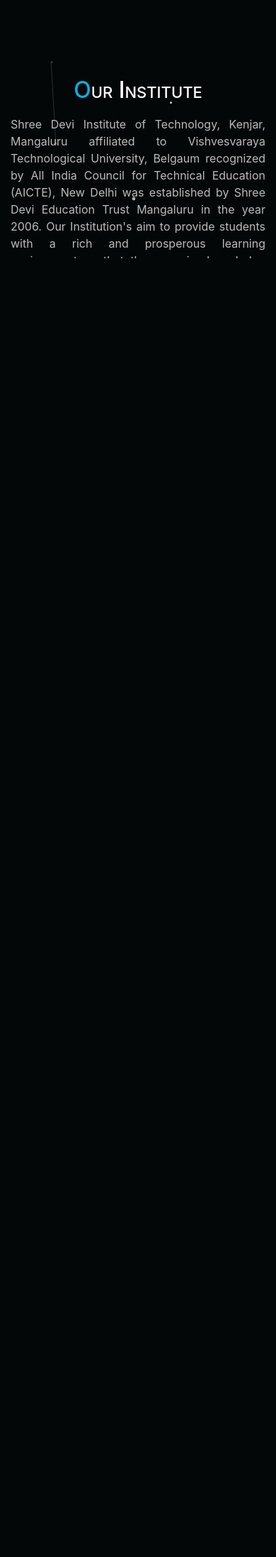
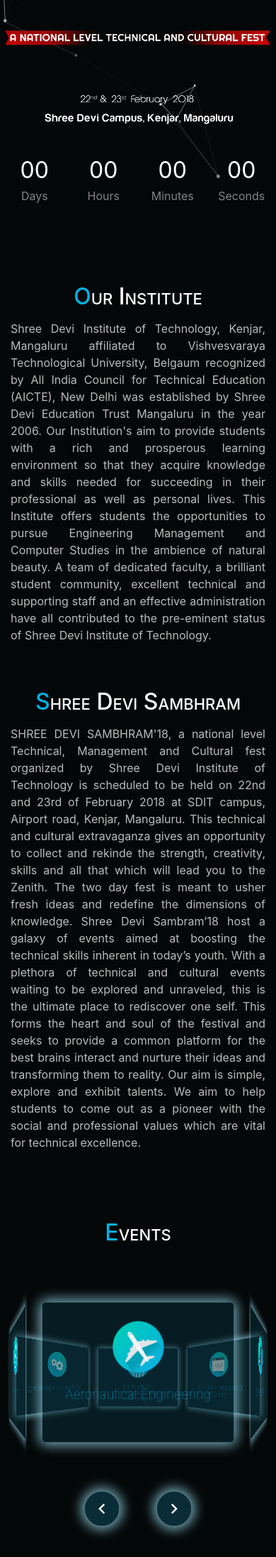
Before and after one commit to aswathkk/sambhram18, a PHP site: page / in a window 390 px wide. Shown: the part 480-2674 px from the top of the page at 71% size. Before the commit the page ends 844 px from the top, so only its background shows below. Run offline with PHP 8.4, Linux system fonts and the light colour scheme; some libraries are stand-ins or nearby versions.

Commit message:
Final version

```diff
--- a/admin/registrations.php
+++ b/admin/registrations.php
@@ -94,7 +94,7 @@
                   <a class="nav-link" id="cv-tab" data-toggle="tab" href="#cv" role="tab" aria-controls="cv" aria-selected="false">CV (<?php echo countNum('cv'); ?>)</a>
                 </li>
                 <li class="nav-item">
-                  <a class="nav-link" id="ec-tab" data-toggle="tab" href="#ec" role="tab" aria-controls="ec" aria-selected="false">EC (<?php echo countNum('ec'); ?>)</a>
+                  <a class="nav-link" id="ec-tab" data-toggle="tab" href="#ec" role="tab" aria-controls="ec" aria-selected="false">EC (<?php echo countNum('ece'); ?>)</a>
                 </li>
                 <li class="nav-item">
                   <a class="nav-link" id="me-tab" data-toggle="tab" href="#me" role="tab" aria-controls="me" aria-selected="false">ME (<?php echo countNum('me'); ?>)</a>
@@ -107,7 +107,7 @@
                 <div class="tab-pane fade show active" id="ae" role="tabpanel" aria-labelledby="ae-tab"><?php $dept="ae"; include('table.php');?></div>
                 <div class="tab-pane fade" id="cse" role="tabpanel" aria-labelledby="cse-tab"><?php $dept="cse"; include('table.php');?></div>
                 <div class="tab-pane fade" id="cv" role="tabpanel" aria-labelledby="cv-tab"><?php $dept="cv"; include('table.php');?></div>
-                <div class="tab-pane fade" id="ec" role="tabpanel" aria-labelledby="ec-tab"><?php $dept="ec"; include('table.php');?></div>
+                <div class="tab-pane fade" id="ec" role="tabpanel" aria-labelledby="ec-tab"><?php $dept="ece"; include('table.php');?></div>
                 <div class="tab-pane fade" id="me" role="tabpanel" aria-labelledby="me-tab"><?php $dept="me"; include('table.php');?></div>
                 <div class="tab-pane fade" id="cul" role="tabpanel" aria-labelledby="cul-tab"><?php $dept="cul"; include('table.php');?></div>
               </div>
--- a/admin/table.php
+++ b/admin/table.php
@@ -14,7 +14,7 @@
                         echo "CS / IS Events";
                       else if($dept == 'cv')
                         echo "Civil Engineering Events";
-                      else if($dept == 'ec')
+                      else if($dept == 'ece')
                         echo "E & C Events";
                       else if($dept == 'me')
                         echo "Mechanical Engineering Events";
@@ -28,6 +28,7 @@
                         <thead>
                             <th>#</th>
                             <th>Name</th>
+                            <th>College</th>
                             <th>Phone</th>
                             <th>Members</th>
                             <th>Event</th>
@@ -42,6 +43,7 @@
                             <tr>
                                 <td><?php echo ++$i; ?></td>
                                 <td><?php echo $row['name']; ?></td>
+                                <td><?php echo $row['college']; ?></td>
                                 <td><?php echo $row['phone']; ?></td>
                                 <td><?php echo $row['members']; ?></td>
                                 <td><?php echo $row['event']; ?></td>
--- a/css/style.css
+++ b/css/style.css
@@ -14,7 +14,6 @@ html, body {
 
 #particles {
   position: fixed;
-  z-index: 1;
   top: 0;
   right: 0;
   bottom: 0;
@@ -253,7 +218,7 @@ header.navbar a {
 
 .event-item {
   height: 16em;
-  background: rgba(10,49,61,.9);
+  background: rgba(10,49,61,.5);
   color: #02B3E4;
   border: none;
   text-align: center;
@@ -274,6 +239,113 @@ header.navbar a {
           transform: translateZ(0);
   position: relative;
   z-index: 10;
+}
+
+.event-container {
+  position: relative;
+  height: 20em;
+  -webkit-perspective: 1000px;
+          perspective: 1000px;
+  margin: 0 auto;
+  width: 22em;
+  margin-top: 5em;
+  z-index: 10;
+}
+.rotor {
+  height: 100%;
+  width: 100%;
+  position: absolute;
+  -webkit-transform-style: preserve-3d;
+  transform-style: preserve-3d;
+  -webkit-transition: -webkit-transform 1s;
+  transition: -webkit-transform 1s;
+  -o-transition: transform 1s;
+  transition: transform 1s;
+  transition: transform 1s, -webkit-transform 1s;
+  -webkit-transform: rotateX(-90deg) rotateY(60deg);
+  transform: rotateX(-90deg) rotateY(60deg);
+}
+.event-panel {
+  width: 22em;
+  position: absolute;
+}
+
+@media (max-width: 575.98px) {
+  .event-container {
+    -webkit-transform: scale(0.45);
+        -ms-transform: scale(0.45);
+            transform: scale(0.45);
+    -webkit-perspective: 850px;
+            perspective: 850px;
+    margin-top: 0em;
+  }
+  .event-btn {
+    margin-top: 0em;
+    -webkit-transform: scale(1.2);
+        -ms-transform: scale(1.2);
+            transform: scale(1.2);
+  }
+}
+
+@media (min-width: 576px) {
+  .event-container {
+    -webkit-transform: scale(0.65);
+        -ms-transform: scale(0.65);
+            transform: scale(0.65);
+    -webkit-perspective: 1000px;
+            perspective: 1000px;
+  }
+  .event-btn {
+    margin-top: 1em;
+  }
+}
+
+@media (min-width: 768px) {
+    .event-container {
+      -webkit-transform: scale(0.75);
+          -ms-transform: scale(0.75);
+              transform: scale(0.75);
+      -webkit-perspective: 1000px;
+              perspective: 1000px;
+    }
+    .event-btn {
+      margin-top: 2em;
+    }
+}
+
+@media (min-width: 992px) {
+    .event-container {
+      -webkit-transform: scale(0.85);
+          -ms-transform: scale(0.85);
+              transform: scale(0.85);
+      -webkit-perspective: 1000px;
+              perspective: 1000px;
+    }
+    .event-btn {
+      margin-top: 3em;
+    }
+}
+
+.event-btn {
+  background: rgba(10,49,61,.9);
+  -webkit-box-shadow: 0 0 14px 4px rgba(154,225,244,.8);
+          box-shadow: 0 0 14px 4px rgba(154,225,244,.8);
+  width: 2.5em;
+  height: 2.5em;
+  display: inline-block;
+  border-radius: 100%;
+  cursor: pointer;
+  position: relative;
+  z-index: 10;
+  margin-left: 1em;
+  margin-right: 1em;
+  padding-top: 0.4em;
+  text-align: center;
+}
+
+.event-btn:hover {
+  -webkit-box-shadow: 0 0 14px 6px rgba(154,225,244,.8);
+          box-shadow: 0 0 14px 6px rgba(154,225,244,.8);
 }
 
 .events {
--- a/events.json
+++ b/events.json
@@ -760,7 +760,7 @@
         ],
         "student_coordinator": [
           {"name": "Ms Rebecca", "phone": "8277346169"},
-          {"name": "Mr Prithvi", "phone": "7899501450"}
+          {"name": "Ms Prithvi", "phone": "7899501450"}
         ],
         "img": "cosplay.jpg",
         "day": "Day 2",
@@ -874,6 +874,7 @@
         "short_desc": "Lip Sync Battle",
         "rules": [
           "4 make a team.",
+          "Participants have to come prepared for a song of their choice.",
           "The maximum time limit is 4 minutes per performance. After 4 minutes the music will be fade out.",
           "Teams may use props.",
           "Prelims will be conducted if necessary."
--- a/index.php
+++ b/index.php
@@ -5,13 +5,9 @@
     <meta name="viewport" content="width=device-width, initial-scale=1, shrink-to-fit=no">
     <meta name="theme-color" content="#000000">
     <meta name="description" content="A national level Technical, Management and Cultural fest organized by Shree Devi Institute of Technology. Collect and rekinde the strength, creativity, skills and all that which will lead you to the Zenith.">
-    <meta name="keywords" content="Shreedevi, Sambhram, Sambhram 2018, Shreedevi SAmbhram, Mangalore, Tech Fest, Cultural Fest, Mangalore Fest, College Fest" />
+    <meta name="keywords" content="Shreedevi, Sambhram, Sambhram 2018, Shreedevi Sambhram, Mangalore, Tech Fest, Cultural Fest, Mangalore Fest, College Fest" />
 
-    <!--<link rel="stylesheet" href="https://maxcdn.bootstrapcdn.com/bootstrap/4.0.0-beta.3/css/bootstrap.min.css">-->
-    <link rel="stylesheet" href="css/bootstrap.css">
-    <!--<link href="https://fonts.googleapis.com/css?family=Dancing+Script|Ruslan+Display" rel="stylesheet">-->
-    <link rel="stylesheet" href="css/ripple.css">
-
+    <link rel="stylesheet" href="https://maxcdn.bootstrapcdn.com/bootstrap/4.0.0-beta.3/css/bootstrap.min.css">
     <link rel="stylesheet" href="css/style.css">
     <title>Sambhram 18</title>
 
@@ -44,18 +40,27 @@
       <div id="particles"></div>
     </div>
 
+    <header class="navbar sticky-top navbar-dark text-center">
+      <button class="navbar-toggler float-left" type="button">
+        <span class="navbar-toggler-icon"></span>
+      </button>
+      <li class="nav-item">
+        <a class="nav-link" href="#events">Register</a>
+      </li>
+    </header>
+
     <div id="hero">
-      <div data-depth="1" class="container-fluid full-height">
-        <div class="row align-items-center full-height">
+      <div data-depth="1" class="container-fluid">
+        <div class="row">
           <div class="col-12 col-md-8 offset-md-2 col-xl-6 offset-xl-3 p-0">
-            <img src="img/koppile_hero.jpg" class="img-fluid" usemap="#planetmap" />
+            <img src="img/koppile_hero.png" class="img-fluid" />
           </div>
         </div>
       </div>
     </div>
 
     <section class="countdown">
-      <div class="container-fluid">
+      <div class="container">
         <div class="row">
           <div class="col-3">
             <div class="time days">00</div>
@@ -93,69 +98,68 @@
       </div>
     </section>
 
-    <section class="container pb-5">
+    <section id="events" class="container pb-5">
       <div class="row">
 
         <div class="col-sm-12">
           <h2 class="section-title"><span>E</span>vents</h2>
         </div>
 
-        <div class="col-md-4 col-sm-6">
+        <div class="col-sm-12">
+          <div class="event-container">
+            <div class="rotor">
+              <div class="event-panel" style="transform: rotateY(0deg) translateZ(22em);">
                 <div class="event-item" data-type="ae">
                   <img src="img/ae.svg" alt="Aeronautical Engineering">
                   <h4>Aeronautical Engineering</h4>
                 </div>
               </div>
-
-        <div class="col-md-4 col-sm-6">
-          <div class="event-item" data-type="cv">
+              <div class="event-panel" style="transform: rotateY(60deg) translateZ(22em);">
+                <div class="event-item" data-type="cv" >
                   <img src="img/cv.svg" alt="Civil Engineering">
                   <h4>Civil Engineering</h4>
                 </div>
               </div>
-
-        <div class="col-md-4 col-sm-6">
+              <div class="event-panel" style="transform: rotateY(120deg) translateZ(22em);">
                 <div class="event-item" data-type="cse">
                   <img src="img/cse.svg" alt="Computer Science & Engineering">
                   <h4>Computer Science & Engineering</h4>
                 </div>
               </div>
-
-        <div class="col-md-4 col-sm-6">
+              <div class="event-panel" style="transform: rotateY(180deg) translateZ(22em);">
                 <div class="event-item" data-type="ece">
                   <img src="img/ece.svg" alt="Electronics & Communication Engineering">
                   <h4>Electronics & Communication Engineering</h4>
                 </div>
               </div>
-
-        <div class="col-md-4 col-sm-6">
+              <div class="event-panel" style="transform: rotateY(240deg) translateZ(22em);">
                 <div class="event-item" data-type="me">
                   <img src="img/me.svg" alt="Mechanical Engineering">
                   <h4>Mechanical Engineering</h4>
                 </div>
               </div>
-
-        <div class="col-md-4 col-sm-6">
+              <div class="event-panel" style="transform: rotateY(300deg) translateZ(22em);">
                 <div class="event-item" data-type="cul">
                   <img src="img/cul.svg" alt="Cultural Events">
                   <h4>Cultural Events</h4>
                 </div>
+              </div>
+            </div>
+          </div>
+        </div>
+
+        <div class="col-6 text-right">
+          <div class="event-btn prev"><img src="img/left.svg"/></div>
+        </div>
+        <div class="col-6">
+          <div class="event-btn next"><img src="img/right.svg"/></div>
         </div>
 
       </div>
     </section>
 
     <section>
-      <!--<div class="container">
-        <div class="row">
-          <div class="col-sm-12">
-            <h2 class="section-title"><span>L</span>ocation</h2>
-          </div>
-        </div>
-      </div>-->
-       <!--TODO: uncomment -->
       <iframe id="map" src="https://www.google.com/maps/embed/v1/place?key=AIzaSyB3ZOKnpSHG1iJY7TVh68f2OYMTSSKaa5k&q=Shree+Devi+Institute+of+Technology" allowfullscreen></iframe>
-      <!--<div id="map"></div>-->
     </section>
 
     <section class="app">
--- a/js/event.js
+++ b/js/event.js
@@ -2,8 +2,6 @@ $(document).ready(function() {
   $('.event-loading').addClass('goup');
   $('.events').addClass('up');
   $('header.navbar').show();
-
-  $('.lripple').ripple();
 
   var $eventTitle = $('.event-title');
   var $eventSub = $('#event-sub');
```
Also changed, not shown: other parts of css/style.css (+7 -39 lines), other parts of index.php (+29 -20 lines), event.php (+3 -11 lines), js/main.js (+56 -6 lines), img/koppile_hero.jpg (deleted), img/koppile_hero.png (added), img/left.svg (added), img/right.svg (added), 1 other file. Lines whose indentation alone changed are shown as unchanged.
